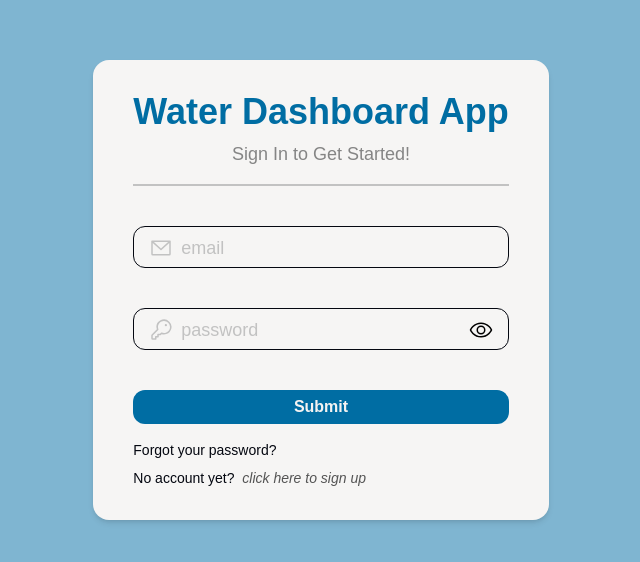
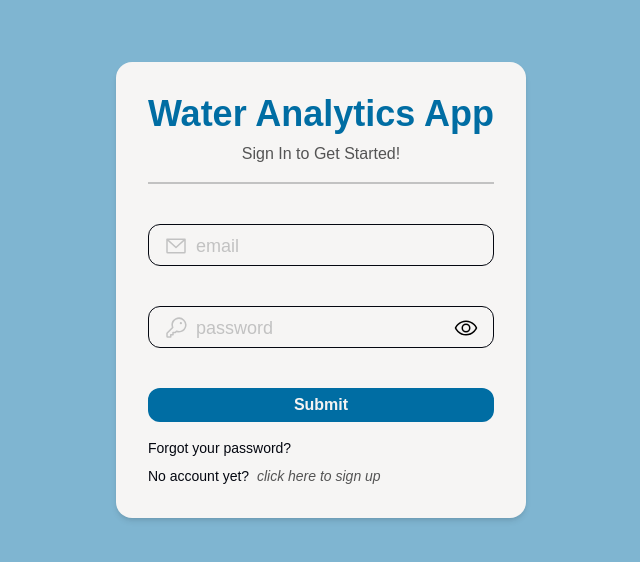
Before and after one commit to bryancastillo10/water-analytics, a React (Vite) app in the folder client/: page / in a window 1280 px wide. Shown: the part 110-672 px from the top of the page, without its empty margins (319-959 px from the left). Built offline with nearby package versions, Linux system fonts and the light colour scheme.

Commit message:
🧩 refactor: adjust imports

```diff
--- /dev/null
+++ b/client/src/components/ui/index.ts
@@ -0,0 +1,4 @@
+import Button from "./Button";
+import AnimatedInput from "./AnimatedInput";
+
+export {Button, AnimatedInput}
--- a/client/src/features/auth/components/AuthContainer.tsx
+++ b/client/src/features/auth/components/AuthContainer.tsx
@@ -1,22 +1,22 @@
 
 interface AuthContainerProps{
-    children: React.ReactNode;
+    body: React.ReactNode;
     title: string;
     caption: string;
 }
 
-const AuthContainer = ({children,title,caption}:AuthContainerProps) => {
+const AuthContainer = ({body,title,caption}:AuthContainerProps) => {
   return (
     <main className="bg-primary/50 w-full h-screen">
       <section className="flex flex-col justify-center items-center h-screen w-fit m-auto">
-        <div className="bg-light rounded-2xl shadow-md p-8">
+        <div className="bg-light w-md rounded-2xl shadow-md p-8">
           <h1 className="font-semibold text-4xl text-center text-nowrap text-primary mb-2">
             {title}
           </h1>
-                  <p className="text-[#858585] text-center">{caption}</p>
-          <hr className="border border-neutral my-2" />
+                  <p className="text-darkGray text-center">{caption}</p>
+          <hr className="border border-neutral my-4" />
           <div className="mt-4">
-            {children}
+            {body}
           </div>
         </div>
       </section>
--- a/client/src/features/auth/components/SignIn.tsx
+++ b/client/src/features/auth/components/SignIn.tsx
@@ -1,28 +1,19 @@
 import { EnvelopeSimple, Key } from "@phosphor-icons/react";
 import { Link } from "react-router-dom";
+
+import {AnimatedInput, Button} from "@/components/ui";
 import useSignInForm from "@/features/auth/hooks/useSignInForm";
-
-import AnimatedInput from "@/components/ui/AnimatedInput";
-import Button from "@/components/ui/Button";
+import AuthContainer from "@/features/auth/components/AuthContainer";
 
 const SignIn = () => {
   const { signInData, onChangeInput, handleSubmit } = useSignInForm();
 
-  return (
-    <main className="bg-primary/50 w-full h-screen">
-      <section className="flex flex-col justify-center items-center h-screen w-fit m-auto">
-        <div className="bg-light rounded-2xl shadow-md px-10 py-8">
-          <h1 className="font-semibold text-2xl md:text-4xl  text-center text-nowrap text-primary mb-2">
-            Water Dashboard App
-          </h1>
-          <p className="text-[#858585] text-md md:text-lg text-center">
-            Sign In to Get Started!
-          </p>
-          <hr className="border border-neutral my-4" />
+  const SignInFormBody = (
+    <>
       <form onSubmit={handleSubmit}>
         <AnimatedInput
           id="email"
-              type="text"
+          type="email"
           label="email"
           icon={EnvelopeSimple}
           value={signInData.email}
@@ -54,9 +45,15 @@ const SignIn = () => {
           </span>
         </p>
       </article>
-        </div>
-      </section>
-    </main>
+    </>
+  );
+
+  return (
+    <AuthContainer
+      title="Water Analytics App"
+      caption="Sign In to Get Started!"
+      body={SignInFormBody}
+    />
   );
 }
 
```
Lines whose indentation alone changed are shown as unchanged.
